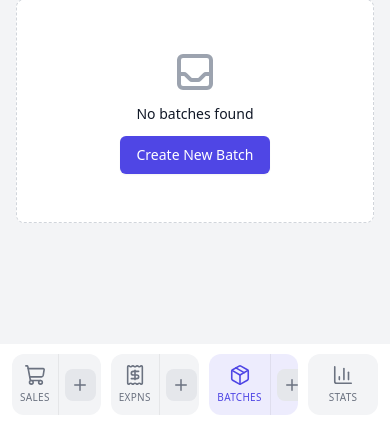
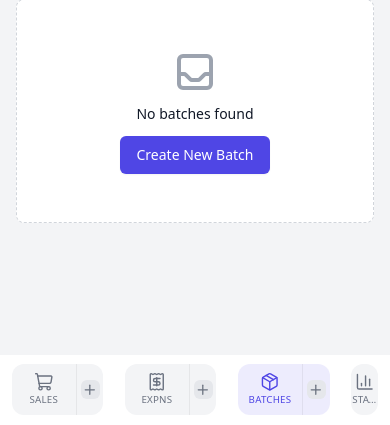
Before and after one commit to walidyoshi/wals-honey-mgmt, a Django app: page /batches/ in a window 390 px wide. Shown: the part 419-844 px from the top of the page. Run offline with Django 5.2, Linux system fonts and the light colour scheme; the visitor is signed in with stand-in values (Sample User, id 1); data that the repository does not hold is empty; some libraries are stand-ins or nearby versions.

Commit message:
Fixed bottom nav responsiveness

```diff
--- a/static/css/custom.css
+++ b/static/css/custom.css
@@ -73,29 +73,34 @@ input[type=number] {
     right: 0;
     z-index: 50;
     background: var(--nav-bg);
-    padding: 10px 12px;
-    padding-bottom: calc(10px + env(safe-area-inset-bottom, 0px));
+    padding: 2.5% 3%;
+    padding-bottom: calc(2.5% + env(safe-area-inset-bottom, 0px));
+    box-sizing: border-box;
 }
 
 /* Inner container */
 .bottom-nav-container {
     display: flex;
-    justify-content: center;
+    justify-content: space-between;
     align-items: stretch;
-    gap: 10px;
-    max-width: 420px;
+    gap: 2%;
+    width: 100%;
+    max-width: 100%;
     margin: 0 auto;
+    box-sizing: border-box;
 }
 
 /* Capsule base */
 .bottom-nav-capsule {
     display: flex;
-    flex: 1;
+    flex: 1 1 0;
     min-width: 0;
+    max-width: 25%;
     background: var(--nav-item-bg);
     border-radius: 12px;
     overflow: hidden;
     transition: all 0.2s ease;
+    box-sizing: border-box;
 }
 
 /* Active state */
@@ -117,12 +122,15 @@ input[type=number] {
     flex-direction: column;
     align-items: center;
     justify-content: center;
-    flex: 1;
-    padding: 10px 8px;
+    flex: 1 1 auto;
+    min-width: 0;
+    padding: 8% 5%;
     text-decoration: none;
     color: var(--nav-text);
     transition: all 0.15s ease;
-    gap: 4px;
+    gap: 2px;
+    box-sizing: border-box;
+    overflow: hidden;
 }
 
 .capsule-main:hover {
@@ -143,13 +151,14 @@ input[type=number] {
     display: flex;
     align-items: center;
     justify-content: center;
-    flex-shrink: 0;
-    width: 44px;
-    min-width: 44px;
-    padding: 6px;
+    flex: 0 0 auto;
+    width: 30%;
+    min-width: 0;
+    padding: 4%;
     background: transparent;
     text-decoration: none;
     border-left: 1px solid var(--nav-border);
+    box-sizing: border-box;
 }
 
 /* Add button - the actual nested button */
@@ -157,10 +166,12 @@ input[type=number] {
     display: flex;
     align-items: center;
     justify-content: center;
-    width: 32px;
-    height: 32px;
+    width: 100%;
+    aspect-ratio: 1;
+    max-width: 28px;
+    max-height: 28px;
     background: var(--nav-add-bg);
-    border-radius: 8px;
+    border-radius: 6px;
     color: var(--nav-text);
     transition: all 0.15s ease;
 }
@@ -176,30 +187,37 @@ input[type=number] {
 
 /* Stats-only capsule (no add button) */
 .stats-only {
-    max-width: 70px;
+    max-width: 18%;
+    flex: 0 0 auto;
 }
 
 /* Icons */
 .capsule-icon {
-    width: 22px;
-    height: 22px;
+    width: clamp(16px, 5vw, 22px);
+    height: clamp(16px, 5vw, 22px);
+    flex-shrink: 0;
     stroke-width: 1.75;
     color: var(--nav-text);
     transition: color 0.15s ease;
 }
 
 .add-icon {
-    width: 18px;
-    height: 18px;
+    width: clamp(14px, 4vw, 18px);
+    height: clamp(14px, 4vw, 18px);
+    flex-shrink: 0;
     stroke-width: 2;
 }
 
 /* Labels */
 .capsule-label {
-    font-size: 10px;
+    font-size: clamp(7px, 2.5vw, 10px);
     font-weight: 500;
-    letter-spacing: 0.03em;
+    letter-spacing: 0.02em;
     text-transform: uppercase;
+    white-space: nowrap;
+    overflow: hidden;
+    text-overflow: ellipsis;
+    max-width: 100%;
 }
 
 /* Mobile content padding to account for bottom nav */
--- a/templates/base.html
+++ b/templates/base.html
@@ -33,7 +33,7 @@
     <script src="https://unpkg.com/lucide@latest"></script>
 
     <!-- Custom CSS & JS -->
-    <link rel="stylesheet" href="{% static 'css/custom.css' %}?v=8">
+    <link rel="stylesheet" href="{% static 'css/custom.css' %}?v=10">
     <script src="{% static 'js/main.js' %}?v=2" defer></script>
 </head>
 <body class="bg-gray-100 text-gray-800 font-sans antialiased" x-data="{ sidebarOpen: false }">
```
